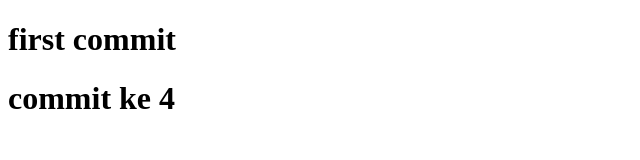
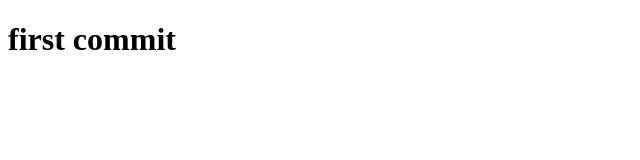
Before and after one commit to tanpanamap/tesproject, a plain HTML site: page index.html in a window 1280 px wide. Shown: the whole page, without its empty margins (0-640 px from the left). Drawn offline with Linux system fonts and the light colour scheme.

Commit message:
commit fisrt commit

```diff
--- a/index.html
+++ b/index.html
@@ -8,7 +8,6 @@
 </head>
 <body>
     <h1>first commit</h1>
-    <h1>commit ke 4</h1>
 
 
 </body>
```
